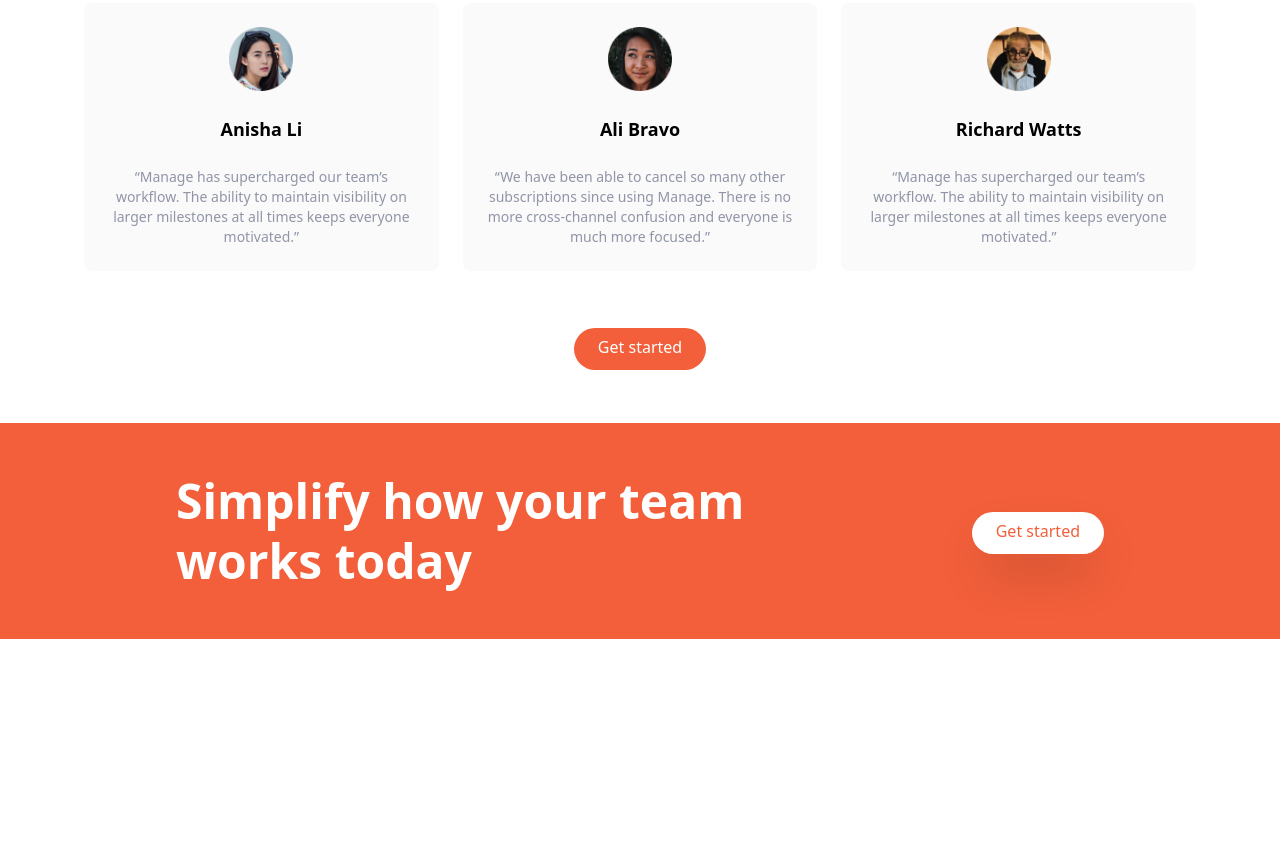
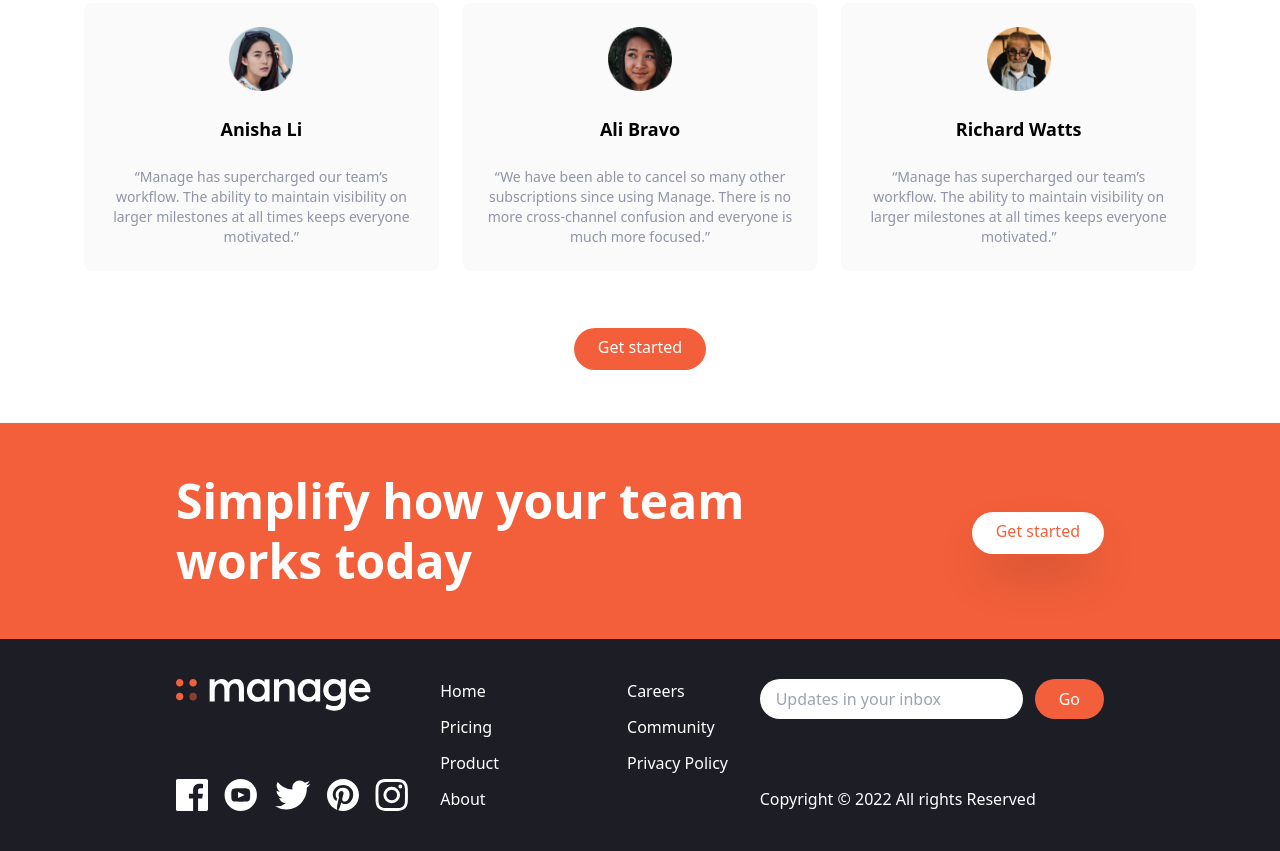
Before and after one commit to Clinton-dev/manage-landing-page-challange, a website: page index.html in a window 1280 px wide. Shown: the part 1401-2252 px from the top of the page. Before the commit the page ends 2040 px from the top, so only its background shows below. Drawn offline with Linux system fonts and the light colour scheme.

Commit message:
Add footer section

```diff
--- a/index.html
+++ b/index.html
@@ -215,6 +215,76 @@
             </div>
         </div>
     </section>
+    <footer class="bg-veryDarkBlue">
+        <div
+            class="container flex flex-col-reverse justify-between px-6 py-10 mx-auto space-y-8 md:flex-row md:space-y-0">
+            <div
+                class="flex flex-col-reverse items-center justify-between space-y-12 md:flex-col md:space-y-0 md:items-start">
+                <!-- logo and social links container -->
+                <div class="mx-auto my-6 text-center text-white md:hidden">
+                    Copyright &copy; 2022, All Rights Reserved
+                </div>
+                <div>
+                    <img src="img/logo-white.svg" class="h-8" alt="logo footer section">
+                </div>
+                <!-- socials -->
+                <div class="flex justify-center space-x-4">
+                    <!-- link 1 -->
+                    <a href="#">
+                        <img src="img/icon-facebook.svg" class="h-8" alt="fb icon">
+                    </a>
+                    <!-- link 2 -->
+                    <a href="#">
+                        <img src="img/icon-youtube.svg" class="h-8" alt="fb icon">
+                    </a>
+                    <!-- link 3 -->
+                    <a href="#">
+                        <img src="img/icon-twitter.svg" class="h-8" alt="twitter icon">
+                    </a>
+                    <!-- link 4 -->
+                    <a href="#">
+                        <img src="img/icon-pinterest.svg" class="h-8" alt="pinterest icon">
+                    </a>
+                    <!-- link 5 -->
+                    <a href="#">
+                        <img src="img/icon-instagram.svg" class="h-8" alt="insta icon">
+                    </a>
+                </div>
+            </div>
+
+            <!-- list container -->
+            <div class="flex justify-around space-x-32">
+                <div class="flex flex-col space-y-3 text-white">
+                    <a href="#" class="hover:text-brightRed">Home</a>
+                    <a href="#" class="hover:text-brightRed">Pricing</a>
+                    <a href="#" class="hover:text-brightRed">Product</a>
+                    <a href="#" class="hover:text-brightRed">About</a>
+                </div>
+                <div class="flex flex-col space-y-3 text-white">
+                    <a href="#" class="hover:text-brightRed">Careers</a>
+                    <a href="#" class="hover:text-brightRed">Community</a>
+                    <a href="#" class="hover:text-brightRed">Privacy Policy</a>
+                </div>
+            </div>
+
+            <!-- Input -->
+            <div class="flex flex-col justify-between">
+                <form>
+                    <div class="flex space-x-3">
+                        <input type="text" class="flex-1 px-4 rounded-full focus:outline-none"
+                            placeholder="Updates in your inbox">
+                        <button
+                            class="px-6 py-2 text-white rounded-full bg-brightRed hover:bg-brightRed focus:outline-none">
+                            Go
+                        </button>
+                    </div>
+                </form>
+                <div class="hidden text-white md:block">
+                    Copyright &copy; 2022 All rights Reserved
+                </div>
+            </div>
+        </div>
+    </footer>
 </body>
 
 </html>
```
Also changed, not shown: css/main.css.
